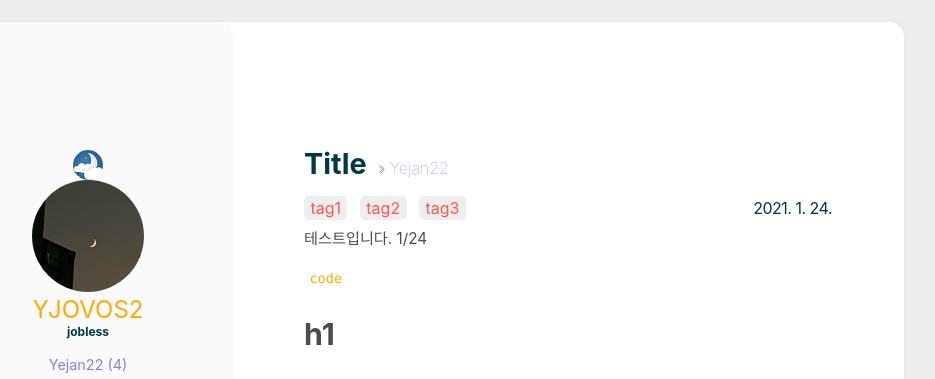
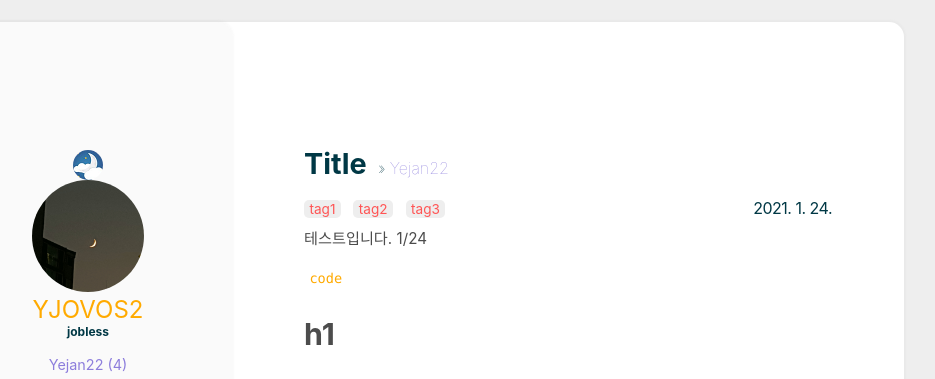
Before and after one commit to yjovoS2/yjovos2.github.io, a Jekyll site: the page built from _posts/2021-01-24-testpost.md, in a window 1280 px wide. Shown: the top 379 px of the page, without its empty margins (216-1151 px from the left). Built offline with Jekyll 4.4.1, drawn with Linux system fonts in a browser that asks for light colours.

Commit message:
change post style

```diff
--- a/assets/css/main.scss
+++ b/assets/css/main.scss
@@ -585,6 +585,7 @@ img {
     padding: .1em .4em;
     border-radius: 5px;
     margin-right: 0.5rem;
+    font-size: .85rem;
 
     &:hover,
     &:focus {
@@ -649,7 +650,7 @@ img {
         font-family: Consolas, Menlo, Monaco, Lucida Console, Liberation Mono, DejaVu Sans Mono, Bitstream Vera Sans Mono, Courier New, monospace, serif;
         font-size: .85rem;
 
-        .highlighter-rouge {
+        .language-plaintext {
             background-color: var(--inlinecode_background);
         }
     }
```
